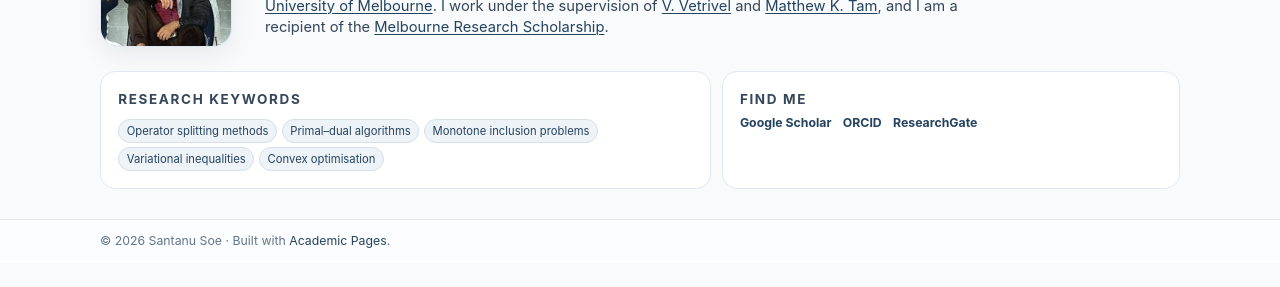
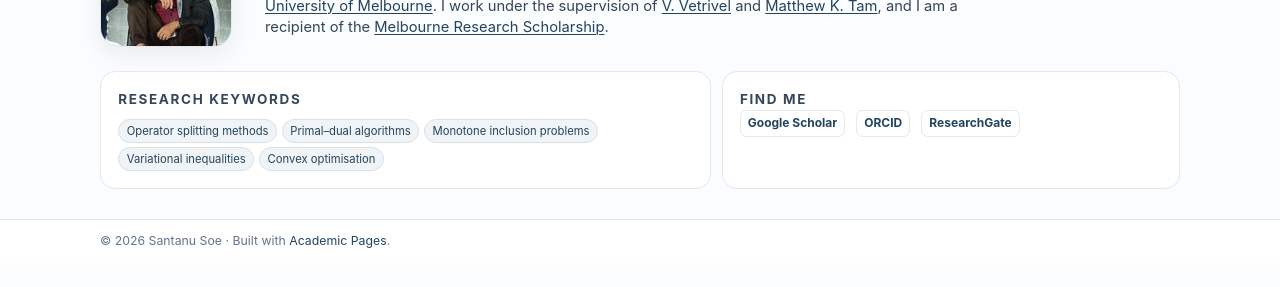
Before and after one commit to santanusoe/santanusoe.github.io, a Jekyll site: the page index.html, which Jekyll copies as it is, in a window 1280 px wide. Shown: the part 163-450 px from the top of the page. Built offline with Jekyll 4.4.1, drawn with Linux system fonts in a browser that asks for light colours.

Commit message:
Simplify site title and interactive styling

```diff
--- a/index.html
+++ b/index.html
@@ -12,10 +12,10 @@
       --muted: #64748b;
       --line: #e2e8f0;
       --surface: #ffffff;
-      --wash: #f8fafc;
-      --accent: #365a7a;
-      --accent-dark: #25435f;
-      --accent-wash: #eef3f7;
+      --wash: #fbfcfd;
+      --accent: #315d7d;
+      --accent-dark: #23445e;
+      --accent-wash: #f0f4f7;
       --shadow: 0 8px 24px rgba(15, 23, 42, .07);
     }
 
@@ -42,13 +42,20 @@
     }
 
     a:hover,
-    a:focus-visible { color: var(--accent); }
+    a:focus-visible { color: var(--accent-dark); }
+
+    main a:focus-visible,
+    footer a:focus-visible {
+      outline: 2px solid rgba(49, 93, 125, .28);
+      outline-offset: 2px;
+      border-radius: .18rem;
+    }
 
     .site-nav {
       position: sticky;
       top: 0;
       z-index: 5;
-      border-bottom: 1px solid rgba(223, 231, 238, .9);
+      border-bottom: 1px solid var(--line);
       background: #ffffff;
     }
 
@@ -93,14 +100,14 @@
     .nav-links .active a {
       color: var(--ink);
       background: var(--accent-wash);
-      border-color: rgba(54, 90, 122, .14);
+      border-color: rgba(49, 93, 125, .16);
     }
 
     .nav-links a:focus-visible {
       color: var(--ink);
       background: var(--accent-wash);
       border-color: var(--accent);
-      outline: 2px solid rgba(54, 90, 122, .28);
+      outline: 2px solid rgba(49, 93, 125, .28);
       outline-offset: 2px;
     }
 
@@ -192,7 +199,7 @@
 
     .keyword-list li {
       padding: .24rem .5rem;
-      border: 1px solid #d5e0e9;
+      border: 1px solid #d7e1e8;
       border-radius: 999px;
       color: var(--accent-dark);
       background: var(--accent-wash);
@@ -210,14 +217,37 @@
     }
 
     .link-list a {
-      font-size: .82rem;
+      display: inline-flex;
+      align-items: center;
+      min-height: 1.85rem;
+      padding: .2rem .46rem;
+      border: 1px solid var(--line);
+      border-radius: .45rem;
+      color: var(--accent-dark);
+      background: #ffffff;
+      font-size: .8rem;
       font-weight: 650;
       text-decoration: none;
+      transition: background-color .15s ease, border-color .15s ease, color .15s ease;
+    }
+
+    .link-list a:hover {
+      color: var(--accent-dark);
+      border-color: #c5d4df;
+      background: var(--accent-wash);
+    }
+
+    .link-list a:focus-visible {
+      color: var(--accent-dark);
+      border-color: var(--accent);
+      background: var(--accent-wash);
+      outline: 2px solid rgba(49, 93, 125, .28);
+      outline-offset: 2px;
     }
 
     .site-footer {
       border-top: 1px solid var(--line);
-      background: rgba(255, 255, 255, .68);
+      background: #ffffff;
     }
 
     .site-footer__inner {
```
Also changed, not shown: other parts of index.html (+1 -1 lines).
